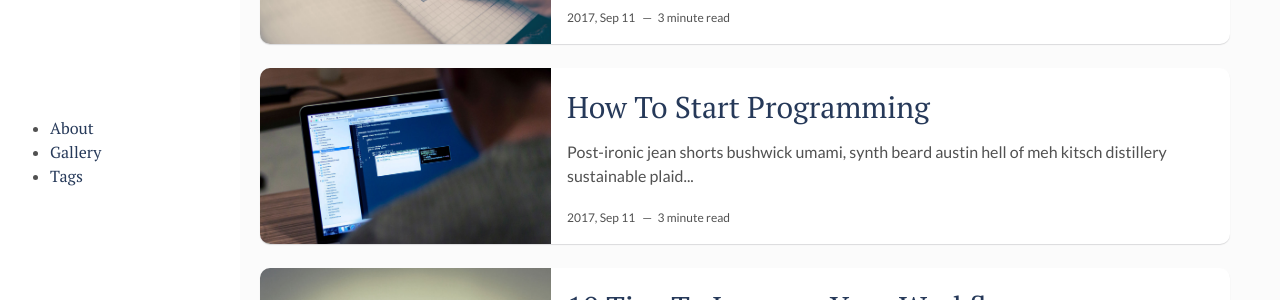
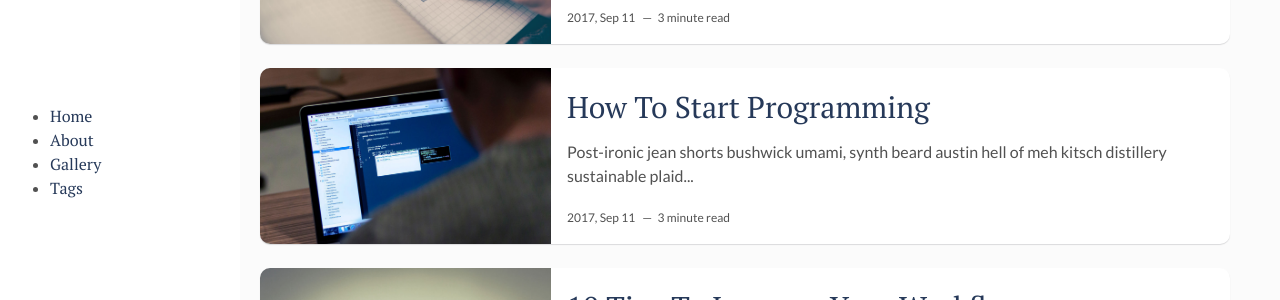
Before and after one commit to swapnilshrikhande/swapnilshrikhande.github.io.bkp, a Jekyll site: the page built from index.html, in a window 1280 px wide. Shown: the part 352-652 px from the top of the page. Built offline with Jekyll 4.4.1, drawn with Linux system fonts in a browser that asks for light colours; the list of posts is cut into pages by our own code.

Commit message:
Add Home link

```diff
--- a/_layouts/main.html
+++ b/_layouts/main.html
@@ -14,6 +14,9 @@ layout: default
   </header> <!-- End Header -->
   <nav class="sidebar-menu">
     <ul>
+	<li>
+	    <a href="{{ site.url }}">Home</a>
+	</li>
       {% for page in site.pages %}
 	{% if page.visibleInMenu == true %}
 		<li>
```
